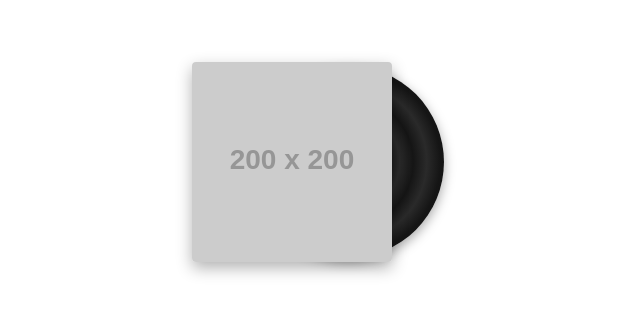
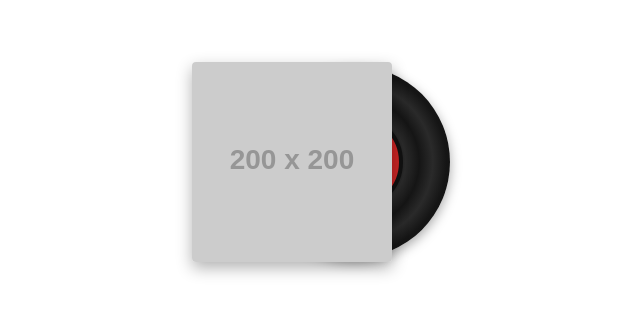
Before and after one commit to lynnuu9918-wl/my-vinyl-card, a plain HTML site: page index.html in a window 1280 px wide. Shown: the part 238-552 px from the top of the page, 318-958 px from the left. Drawn offline with Linux system fonts and the light colour scheme; placeholder pictures from the web are drawn by us.

Commit message:
Update index.html

```diff
--- a/index.html
+++ b/index.html
@@ -13,7 +13,6 @@
       height: 100vh;
       overflow: hidden;
     }
-    /* 整个组件的整体容器 */
     .album-container {
       position: relative;
       width: 260px;
@@ -22,7 +21,6 @@
       display: flex;
       align-items: center;
     }
-    /* 封面：调整高度与黑胶形成完美契合（200px × 200px） */
     .cover {
       position: absolute;
       left: 0;
@@ -34,16 +32,15 @@
       z-index: 2;
       box-shadow: 0 6px 16px rgba(0,0,0,0.3);
     }
-    /* 黑胶唱片：尺寸调整为 192px（略小于封面），默认居中露出一部分 */
+    /* 黑胶唱片：定位微调至 left: 66px */
     .vinyl {
       position: absolute;
-      left: 60px; /* 默认起始位置：红圈正好贴在封面右边缘内部 */
+      left: 66px;
       top: 4px;
       width: 192px;
       height: 192px;
       border-radius: 50%;
       z-index: 1;
-      /* 极其流畅的收回与旋转平滑曲线 */
       transition: transform 0.5s cubic-bezier(0.25, 1, 0.5, 1);
       background: radial-gradient(circle, #151515 18%, #333 18%, #151515 28%, #2a2a2a 38%, #151515 48%, #2a2a2a 58%, #151515 68%, #0d0d0d 100%);
       box-shadow: 0 4px 12px rgba(0,0,0,0.35);
@@ -51,11 +48,11 @@
       justify-content: center;
       align-items: center;
     }
-    /* 红色中央唱片芯：调大尺寸比例（72px），自然露出一小抹红色 */
+    /* 1. 扩大红色唱片芯（90px），让红色露出半月轮廓 */
     .vinyl::after {
       content: '';
-      width: 72px;
-      height: 72px;
+      width: 90px;
+      height: 90px;
       background: #c82424;
       border-radius: 50%;
       border: 4px solid #111;
@@ -70,9 +67,9 @@
       border-radius: 50%;
       z-index: 2;
     }
-    /* 悬停（Hover）效果：向左自然收回藏进封面（平移 -56px），同时带着精致的旋转效果 */
+    /* 2. 悬停（Hover）平移调整为 -66px，顺畅完全收回 */
     .album-container:hover .vinyl {
-      transform: translateX(-56px) rotate(-180deg);
+      transform: translateX(-66px) rotate(-180deg);
     }
   </style>
 </head>
```
